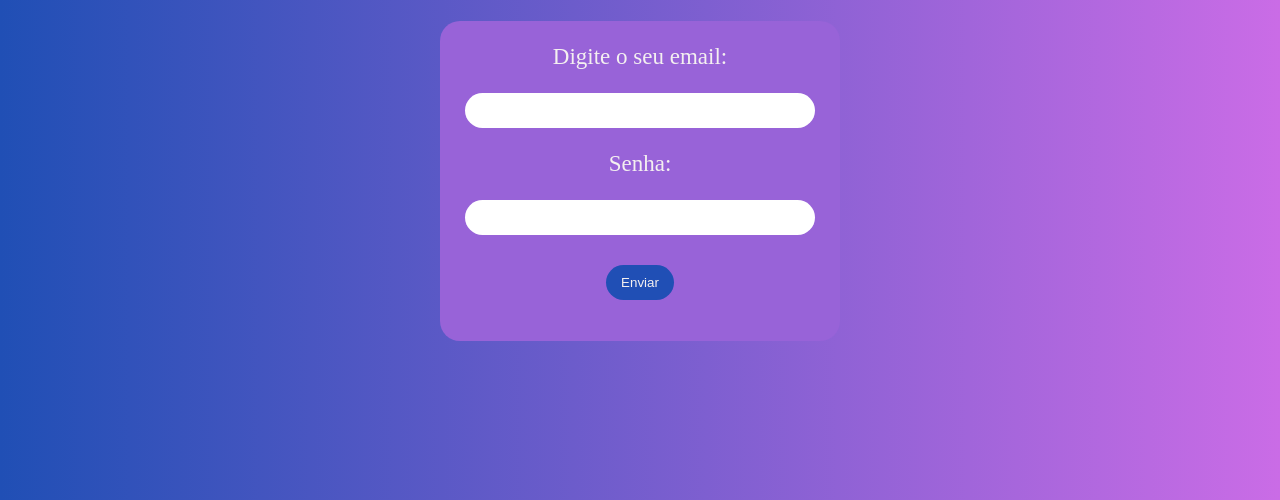
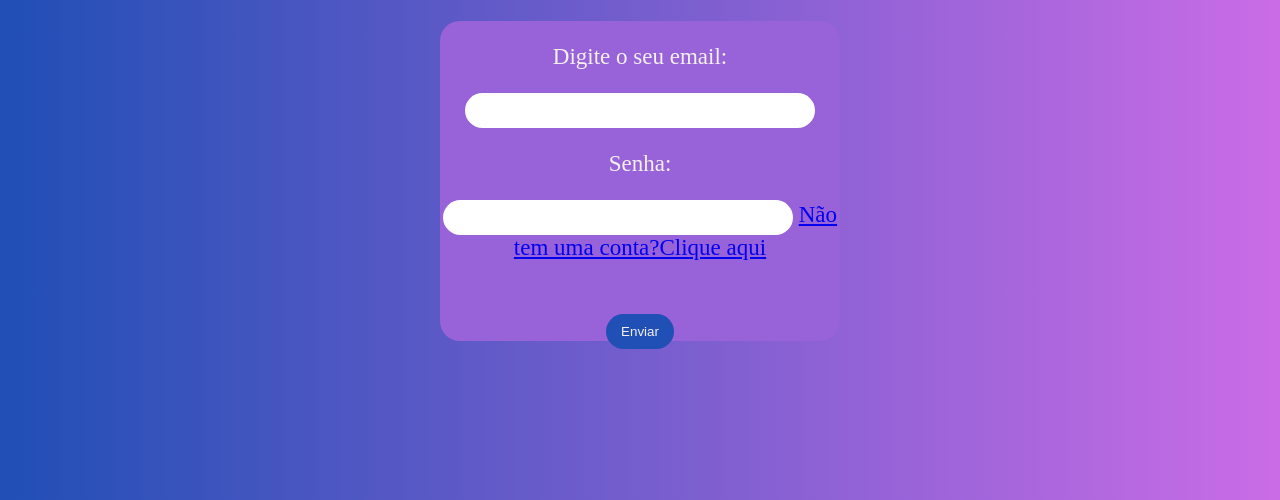
Before and after one commit to geovanagonclvs/relatorio-de-estudos, a Flask app: page / in a window 1280 px wide. Shown: the part 220-720 px from the top of the page. Run offline with Flask 3, Linux system fonts and the light colour scheme.

Commit message:
salvando a nova rota

```diff
--- a/app.py
+++ b/app.py
@@ -32,7 +32,13 @@ def home():
     return render_template("login.html", mostrar_tabela=False)
 
 
-@app.route("/criar_conta", methods = ["POST"])
+@app.route("/enviarDados", methods=["POTS",])
+
+
+
+
+
+@app.route("/criar_conta", methods = ["POST", "GET"])
 
 def criar_conta():
 
@@ -40,14 +46,17 @@ def criar_conta():
     senha = request.form.get("senha")
 
 
+    return render_template("dados.html")
 
 
-@app.route("/renderizarDados", methods=["POST"])
-
-def renderizarDados():
 
 
-    return render_template("dados.html")
+# @app.route("/renderizarDados", methods=["POST"])
+
+# def renderizarDados():
+
+
+#     return render_template("dados.html")
 
 
 @app.route("/enviar", methods=['POST'])
--- a/templates/login.html
+++ b/templates/login.html
@@ -2,6 +2,7 @@
     <head>
         <!-- <link rel="stylesheet" href="{{url_for('static', filename='css/geral.css')}}"> -->
         <link rel="stylesheet" href="{{url_for('static', filename='css/login.css')}}">
+
     </head>
 
 
@@ -32,10 +33,16 @@
                     </p>
                     <input type="email" name="email" id="email">
 
-                    <p>Senha:
+                    <p>Senha:</p>
 
-                    </p>
                     <input type="password" name="senha" id="senha">
+
+                    <form action ="/criar_conta">
+
+                        <a href="/criar_conta">Não tem uma conta?Clique aqui</a>
+                    </form>
+
+
 
                     <button id="botao" type="submit">Enviar</button>
 
```
